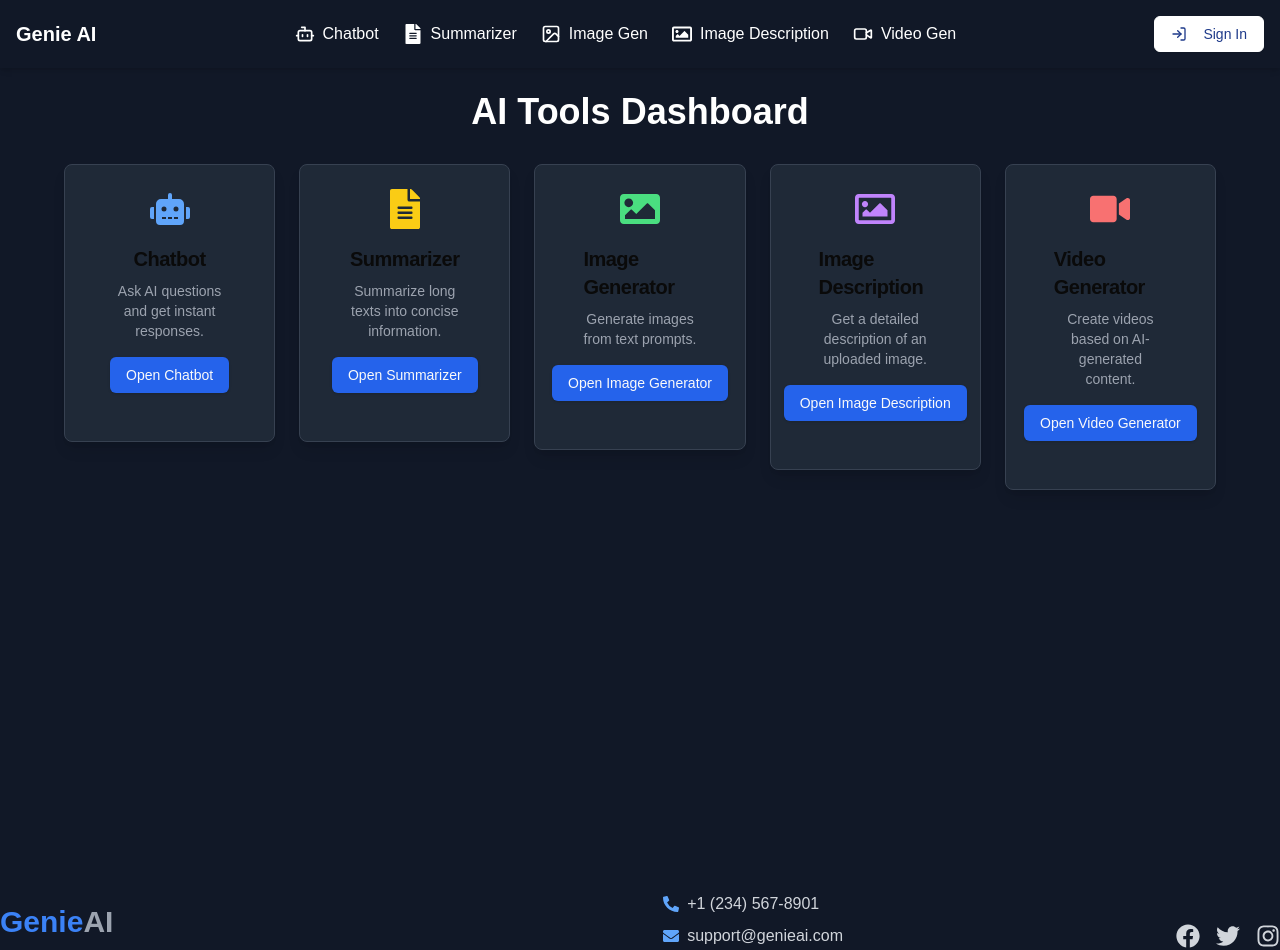
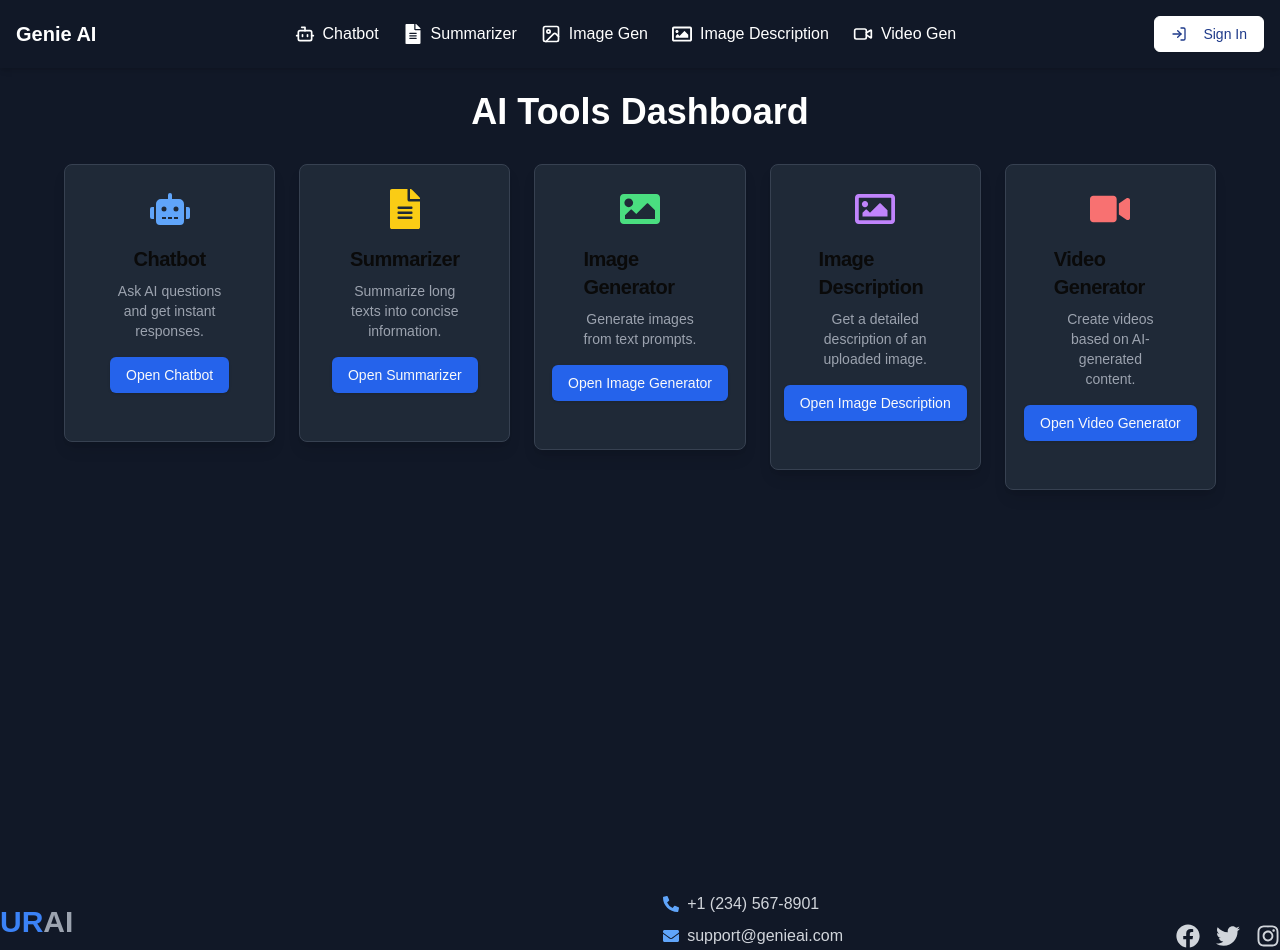
Before and after one commit to asif123raja/URAI-Asif, a Next.js app: page / in a window 1280 px wide. Shown: the top 950 px of the page. Built offline with nearby package versions, Linux system fonts and the light colour scheme.

Commit message:
Update Footer.tsx

```diff
--- a/components/ui/Footer.tsx
+++ b/components/ui/Footer.tsx
@@ -8,7 +8,7 @@
         {/* App Info */}
         <div className="text-center md:text-left">
           <span className="text-white text-3xl font-bold">
-            <span className="text-blue-500">Genie</span>
+            <span className="text-blue-500">UR</span>
             <span className="text-gray-400">AI</span>
           </span>
           <p className="text-sm mt-2">Your ultimate AI-powered assistant for all your needs.</p>
```
